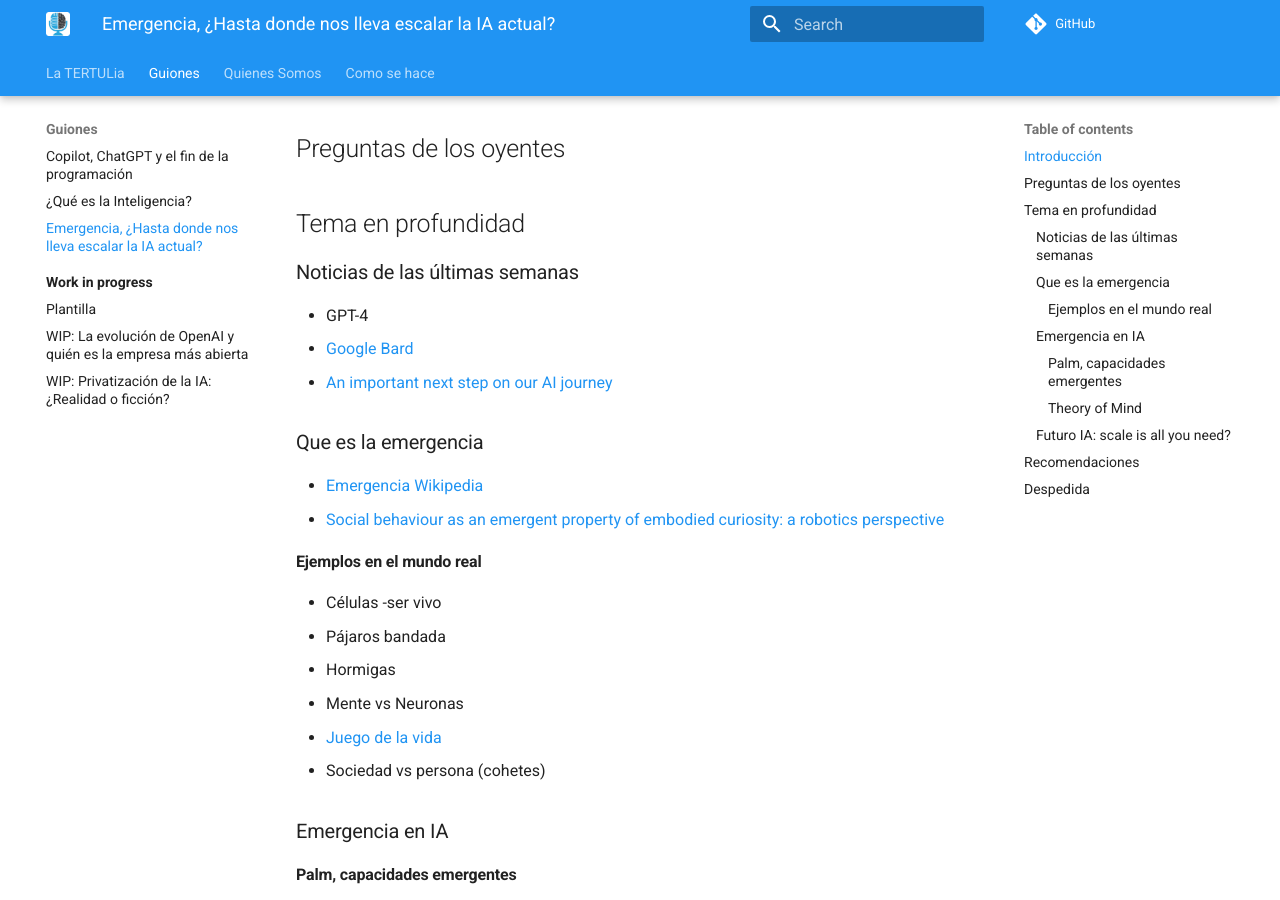
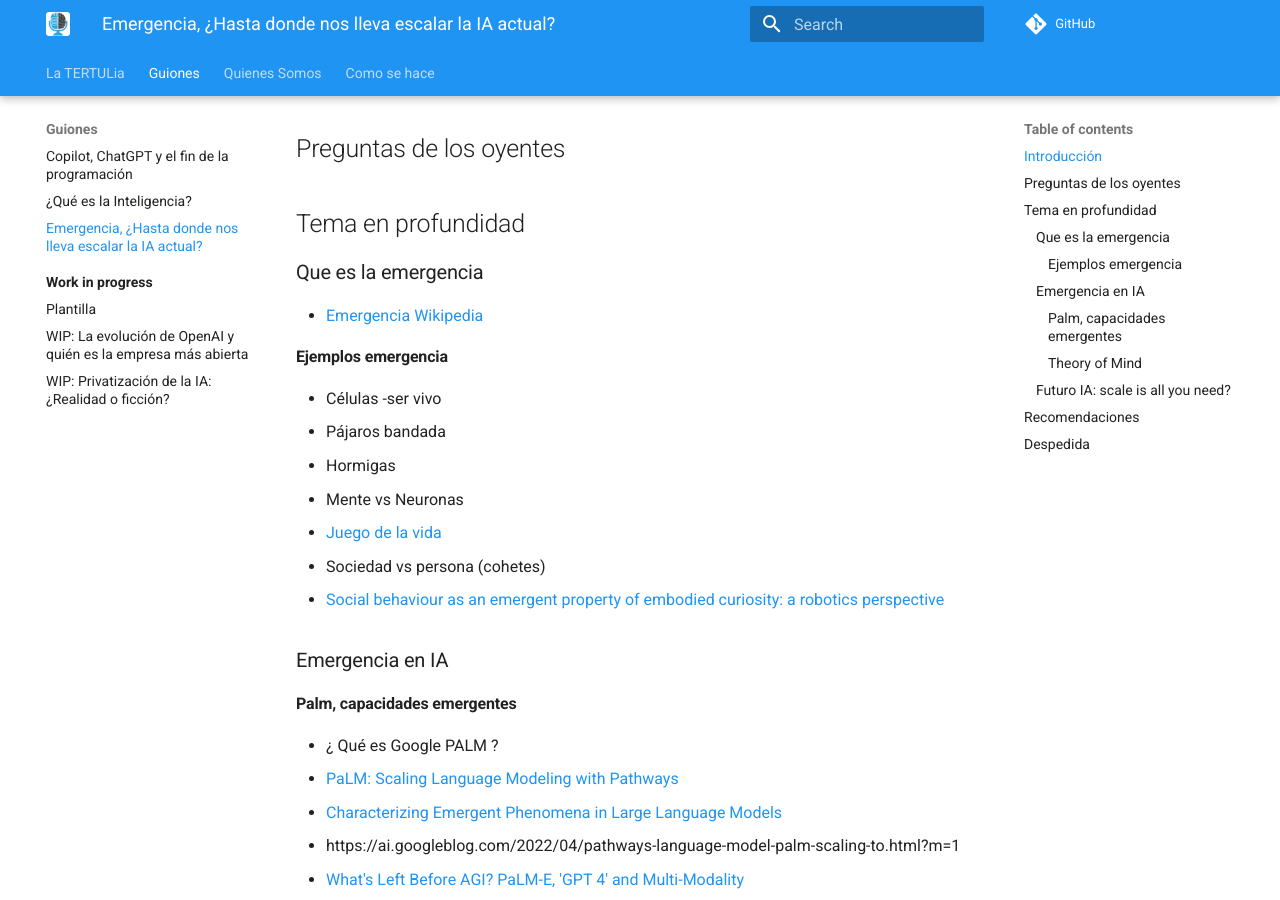
Before and after one commit to ironbar/tertulia_inteligencia_artificial, an MkDocs documentation site: the page built from docs/guiones/03-emergencia.md, in a window 1280 px wide and 900 px high, scrolled down 372 px. Built offline with MkDocs 1.6.1 and Material for MkDocs 9.7.7, drawn with Linux system fonts in a browser that asks for light colours; comment, search, counter and statistics services are not loaded.

Commit message:
Update 03-emergencia.md

```diff
--- a/docs/guiones/03-emergencia.md
+++ b/docs/guiones/03-emergencia.md
@@ -10,18 +10,11 @@
 
 ## Tema en profundidad
 
-### Noticias de las últimas semanas
-
-- GPT-4
-- [Google Bard](https://bard.google.com/)
-- [An important next step on our AI journey](https://blog.google/technology/ai/bard-google-ai-search-updates/)
-
 ### Que es la emergencia
 
 - [Emergencia Wikipedia](https://es.wikipedia.org/wiki/Emergencia_(filosof%C3%ADa))
-- [Social behaviour as an emergent property of embodied curiosity: a robotics perspective](https://www.ncbi.nlm.nih.gov/pmc/articles/PMC6452242/)
 
-#### Ejemplos en el mundo real
+#### Ejemplos emergencia
 
 - Células -ser vivo
 - Pájaros bandada
```
Also changed, not shown: other parts of docs/guiones/03-emergencia.md (+13 -0 lines).
